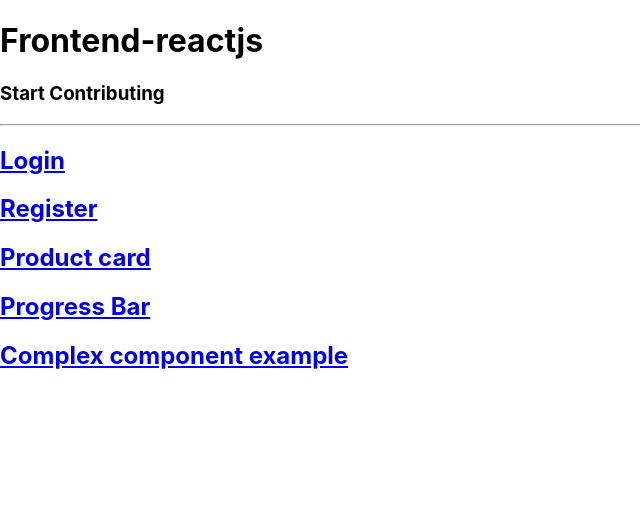
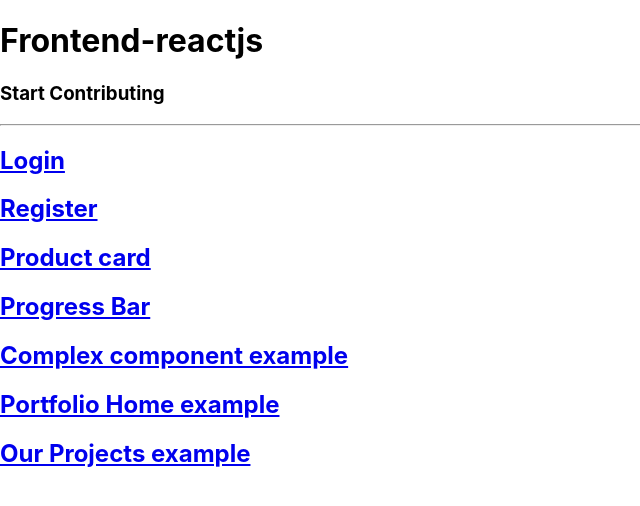
Before and after one commit to Dezenix/frontend-reactjs, a React (Create React App) app in the folder example/: page /#/ in a window 1280 px wide. Shown: the top 506 px of the page, without its empty margins (0-640 px from the left). Built offline with nearby package versions, Linux system fonts and the light colour scheme.

Commit message:
portfolio added

```diff
--- a/example/package.json
+++ b/example/package.json
@@ -15,7 +15,8 @@
     "react": "link:../node_modules/react",
     "react-dom": "link:../node_modules/react-dom",
     "react-router-dom": "^6.0.2",
-    "react-scripts": "link:../node_modules/react-scripts"
+    "react-scripts": "link:../node_modules/react-scripts",
+    "styled-components": "^5.3.3"
   },
   "devDependencies": {
     "@babel/plugin-syntax-object-rest-spread": "^7.8.3",
--- a/example/src/App.js
+++ b/example/src/App.js
@@ -4,10 +4,17 @@ import {
   Register,
   ProductCard,
   ProgressBar,
-  ComplexComponent
+  ComplexComponent,
+  Portfolio_Home,
+
+
+
 } from 'dezenix-react'
 import Home from './components/Home'
 import { HashRouter, Route, Routes } from 'react-router-dom'
+
+
+
 
 const App = () => {
   return (
@@ -32,6 +39,8 @@ const App = () => {
           }
         />
         <Route path='/complex' element={<ComplexComponent />} />
+        <Route path='/portfoliohome' element={<Portfolio_Home />} />
+
       </Routes>
     </HashRouter>
   )
--- a/example/src/components/Home.js
+++ b/example/src/components/Home.js
@@ -31,6 +31,12 @@ const Home = () => {
           <Link to='/complex' className='component'>
             <h2>Complex component example</h2>
           </Link>
+          <Link to='/portfoliohome' className='component'>
+            <h2> Portfolio Home example</h2>
+          </Link>
+          <Link to='/ourprojects' className='component'>
+            <h2> Our Projects example</h2>
+          </Link>
         </div>
       </div>
     </div>
```
Also changed, not shown: 1 other file (tests, documents, lock files or other folders).
